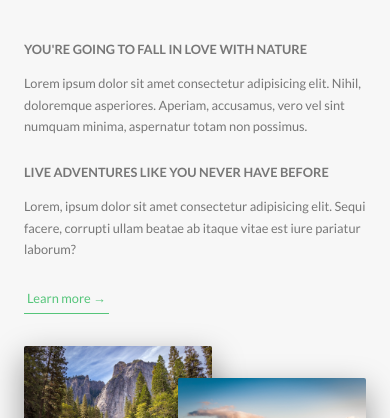
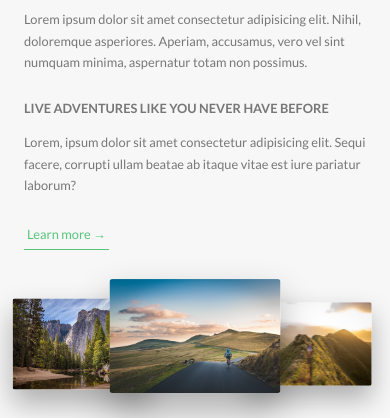
Before and after one commit to MDMwakulo/Natours---Part-1, a website: page index.html in a window 390 px wide. Shown: the part 926-1344 px from the top of the page. Drawn offline with Linux system fonts and the light colour scheme.

Commit message:
Media Queries for Layout, About and Features Sections

```diff
--- a/sass/base/_utilities.scss
+++ b/sass/base/_utilities.scss
@@ -8,10 +8,18 @@
 
 .u-margin-bottom-medium {
   margin-bottom: 4rem !important;
+
+  @include respond(tab-port) {
+    margin-bottom: 3rem !important;
+  }
 }
 
 .u-margin-bottom-big {
   margin-bottom: 8rem !important;
+
+  @include respond(tab-port) {
+    margin-bottom: 5rem !important;
+  }
 }
 
 .u-margin-top-big {
--- a/sass/components/_composition.scss
+++ b/sass/components/_composition.scss
@@ -10,19 +10,43 @@
     transition: all 0.2s;
     outline-offset: 2rem;
 
+    @include respond(tab-port) {
+      float: left;
+      position: relative;
+      width: 33.33333333%;
+      box-shadow: 0 1.5rem 3rem rgba($color-black, 0.3);
+    }
+
     &--p1 {
       left: 0;
       top: -2rem;
+
+      @include respond(tab-port) {
+        top: 1rem;
+        transform: scale(1.2);
+      }
     }
 
     &--p2 {
       right: 0;
       top: 2rem;
+
+      @include respond(tab-port) {
+        top: 0;
+        transform: scale(1.5);
+        z-index: 100;
+      }
     }
 
     &--p3 {
       left: 20%;
       top: 10rem;
+
+      @include respond(tab-port) {
+        top: 1rem;
+        left: 0;
+        transform: scale(1.1);
+      }
     }
 
     &:hover {
--- a/sass/components/_feature-box.scss
+++ b/sass/components/_feature-box.scss
@@ -7,12 +7,20 @@
   box-shadow: 0 1.5rem 4rem rgba($color-black, 0.15);
   transition: transform 0.3s;
 
+  @include respond(tab-port) {
+    padding: 2rem;
+  }
+
   &__icon {
     font-size: 6rem;
     margin-bottom: 0.5rem;
     background-image: linear-gradient(to right, #7ed56f, #28b485);
     -webkit-background-clip: text;
     color: transparent;
+
+    @include respond(tab-port) {
+      margin: 0;
+    }
   }
 
   &:hover {
--- a/sass/layout/_footer.scss
+++ b/sass/layout/_footer.scss
@@ -11,6 +11,10 @@
   &__logo-box {
     text-align: center;
     margin-bottom: 8rem;
+
+    @include respond(tab-port) {
+      margin-bottom: 6rem;
+    }
   }
 
   &__logo {
--- a/sass/pages/_home.scss
+++ b/sass/pages/_home.scss
@@ -2,6 +2,10 @@
   background-color: $color-grey-light-1;
   padding: 25rem 0;
   margin-top: -20vh;
+
+  @include respond(tab-port) {
+    padding: 20rem 0;
+  }
 }
 
 .section-features {
@@ -20,17 +24,29 @@
     //this selects all the direct children of section-features
     transform: skewY(7deg);
   }
+
+  @include respond(tab-port) {
+    padding: 10rem 0;
+  }
 }
 
 .section-tours {
   background-color: $color-grey-light-1;
   padding: 25rem 0 15rem 0;
   margin-top: -10rem;
+
+  @include respond(tab-port) {
+    padding: 20rem 0 10rem 0;
+  }
 }
 
 .section-stories {
   position: relative;
   padding: 15rem 0;
+
+  @include respond(tab-port) {
+    padding: 10rem 0;
+  }
 }
 
 .section-book {
@@ -40,6 +56,10 @@
     $color-primary-light,
     $color-primary-dark
   );
+
+  @include respond(tab-port) {
+    padding: 10rem 0;
+  }
 }
 
 .book {
```
Also changed, not shown: css/styles.css.
